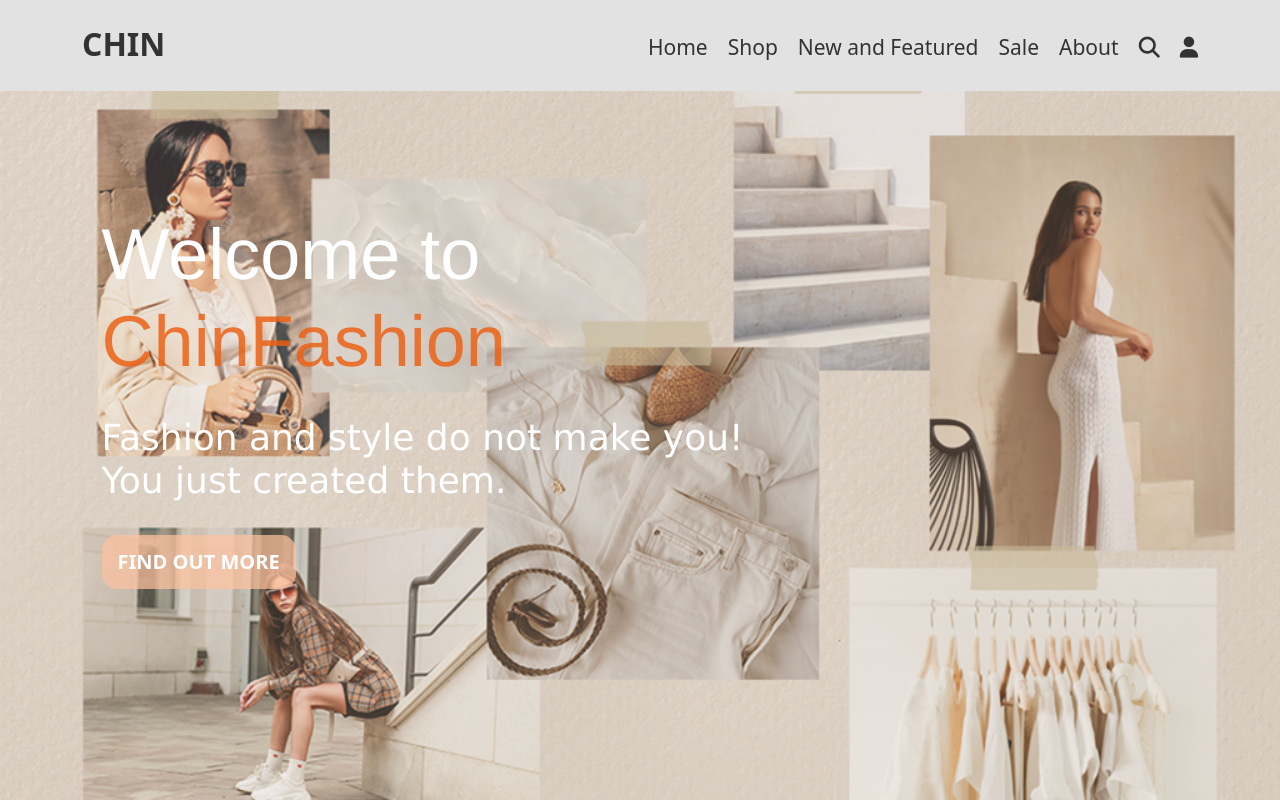
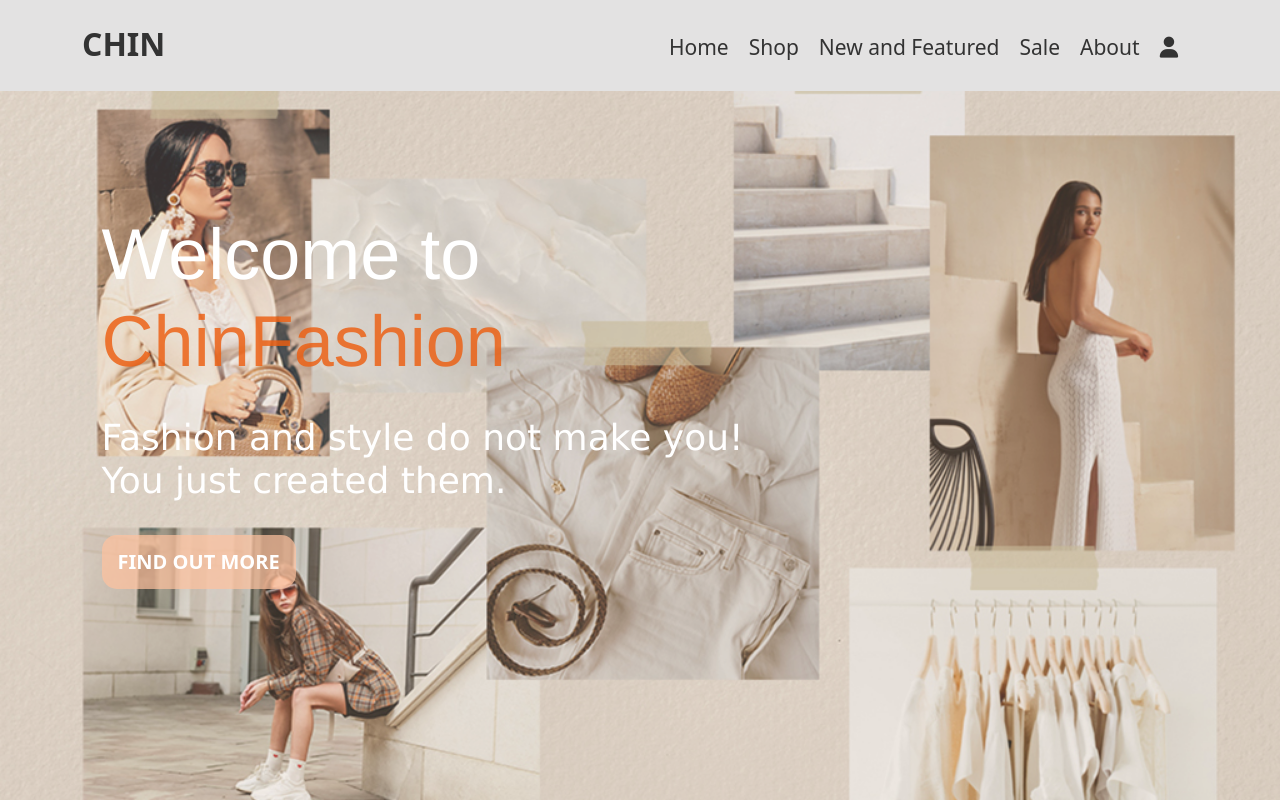
Before and after one commit to NDTchin/Publish_Web, a plain HTML site: page index.html in a window 1280 px wide. Shown: the top 802 px of the page. Drawn offline with nearby package versions, Linux system fonts and the light colour scheme.

Commit message:
Update index.html

```diff
--- a/index.html
+++ b/index.html
@@ -21,7 +21,6 @@
             <a href="#new">New and Featured</a>
             <a href="#">Sale</a>
             <a href="#aboutShop">About</a>
-            <a href="#"><i class="fa-solid fa-magnifying-glass"></i></a>
             <a href="sign_in.html"><i class="fa-solid fa-user"></i></a>
          </nav>
          <button class="hamburger">
```
